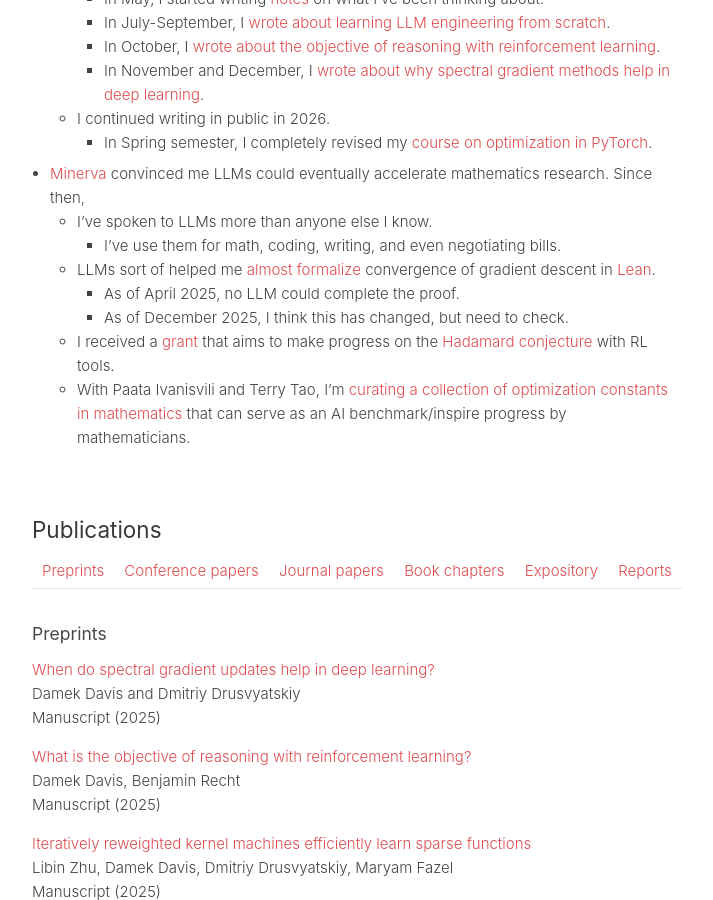
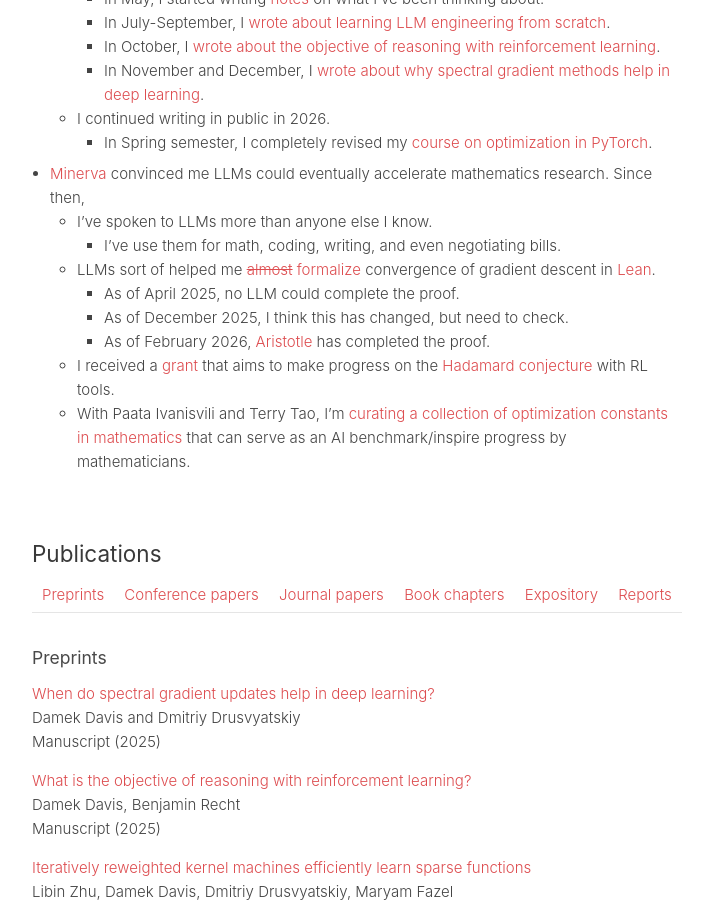
Before and after one commit to damek/damek.github.io, a Jekyll site: the page built from index.md, in a window 1280 px wide and 900 px high, scrolled down 2017 px. Shown: the whole window, without its empty margins (283-996 px from the left). Built offline with Jekyll 4.4.1, drawn with Linux system fonts in a browser that asks for light colours.

Commit message:
updated index.md to reflect recent developments in LLMs and their impact on mathematics research, including completion of a proof by Aristotle

```diff
--- a/index.md
+++ b/index.md
@@ -72,9 +72,10 @@ Please use [my email](mailto:damek@wharton.upenn.edu) sparingly for corresponden
 - [Minerva](https://arxiv.org/abs/2206.14858) convinced me LLMs could eventually accelerate mathematics research. Since then,
     - I've spoken to LLMs more than anyone else I know.
         - I've use them for math, coding, writing, and even negotiating bills.
-    - LLMs sort of helped me [almost formalize](https://github.com/damek/gd-lean) convergence of gradient descent in [Lean](https://lean-lang.org/).
+    - LLMs sort of helped me [~~almost~~ formalize](https://github.com/damek/gd-lean) convergence of gradient descent in [Lean](https://lean-lang.org/).
         - As of April 2025, no LLM could complete the proof.
         - As of December 2025, I think this has changed, but need to check.
+        - As of February 2026, [Aristotle](https://aristotle.harmonic.fun/) has completed the proof.
     - I received a [grant](https://www.nsf.gov/awardsearch/showAward?AWD_ID=2523384&HistoricalAwards=false) that aims to make progress on the [Hadamard conjecture](https://en.wikipedia.org/wiki/Hadamard_matrix#Hadamard_conjecture) with RL tools.
     - With Paata Ivanisvili and Terry Tao, I'm [curating a collection of optimization constants in mathematics](https://github.com/teorth/optimizationproblems?tab=readme-ov-file) that can serve as an AI benchmark/inspire progress by mathematicians.
 
```
